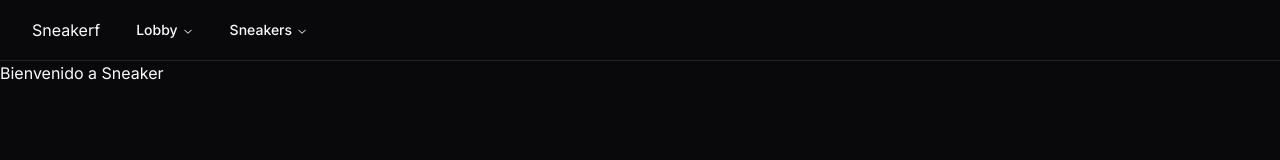
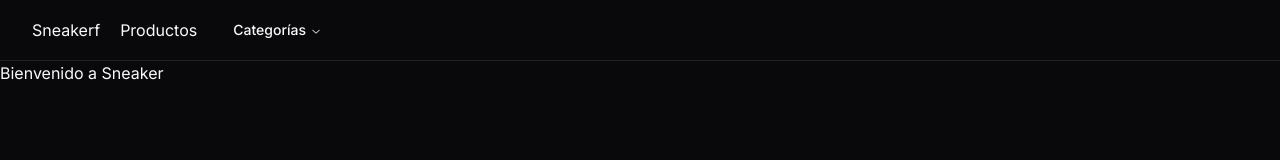
Before and after one commit to figueroaignacio/aspen-icons, a Next.js app: page / in a window 1280 px wide. Shown: the top 160 px of the page. Built offline with nearby package versions, Linux system fonts and the light colour scheme.

Commit message:
chore: making some changes to the code

```diff
--- a/src/components/Layout/MobileMenu.tsx
+++ b/src/components/Layout/MobileMenu.tsx
@@ -15,7 +15,7 @@ import {
 } from "../ui/sheet";
 
 // Config
-import { navigation } from "@/config/navigation";
+import { categories } from "@/config/navigation";
 
 // Icons
 import { HamburgerMenuIcon } from "@radix-ui/react-icons";
@@ -42,12 +42,12 @@ export function MobileMenu() {
               </AccordionItem>
               <AccordionItem value="item-2">
                 <AccordionTrigger>Sneakers</AccordionTrigger>
-                {navigation.map((item, index: number) => (
+                {categories.map((category, index: number) => (
                   <AccordionContent
                     key={index}
                     className="flex flex-col text-start gap-3"
                   >
-                    <Link href={item.href}>{item.title}</Link>
+                    <Link href={category.href}>{category.title}</Link>
                   </AccordionContent>
                 ))}
               </AccordionItem>
--- a/src/components/Layout/Navbar.tsx
+++ b/src/components/Layout/Navbar.tsx
@@ -18,7 +18,7 @@ import { MobileMenu } from "./MobileMenu";
 import { cn } from "@/lib/utils";
 
 // Config
-import { navigation } from "@/config/navigation";
+import { categories, navigation } from "@/config/navigation";
 
 export function Navbar() {
   return (
@@ -26,48 +26,24 @@ export function Navbar() {
       <Link href="/" className="hidden md:block">
         Sneakerf
       </Link>
+      {navigation.map((item, index) => (
+        <Link key={index} href={item.href}>
+          {item.title}
+        </Link>
+      ))}
       <NavigationMenu className="hidden md:block">
         <NavigationMenuList>
           <NavigationMenuItem>
-            <NavigationMenuTrigger>Lobby</NavigationMenuTrigger>
-            <NavigationMenuContent>
-              <ul className="grid gap-3 p-4 md:w-[400px] lg:w-[500px] lg:grid-cols-[.90fr_1fr]">
-                <li className="row-span-3">
-                  <NavigationMenuLink asChild>
-                    <a
-                      className="flex h-full w-full select-none flex-col justify-end rounded-md bg-gradient-to-b from-muted/50 to-muted p-6 no-underline outline-none focus:shadow-md"
-                      href="/"
-                    >
-                      <div className="mb-2 mt-4 text-lg font-medium">
-                        Sneakerf
-                      </div>
-                      <p className="text-sm leading-tight text-muted-foreground">
-                        Dale estilo a tus pasos con Sneakerf. Encontrá tus
-                        zapatillas ideales acá.
-                      </p>
-                    </a>
-                  </NavigationMenuLink>
-                </li>
-                <ListItem href="/products" title="Productos">
-                  Mirá todos los productos que Sneakerf te ofrece!
-                </ListItem>
-                <ListItem href="/blog" title="Blog">
-                  Esta sección esta siendo desarrollada.
-                </ListItem>
-              </ul>
-            </NavigationMenuContent>
-          </NavigationMenuItem>
-          <NavigationMenuItem>
-            <NavigationMenuTrigger>Sneakers</NavigationMenuTrigger>
+            <NavigationMenuTrigger>Categorías</NavigationMenuTrigger>
             <NavigationMenuContent>
               <ul className="grid w-[400px] gap-3 p-4 md:w-[500px] md:grid-cols-2 lg:w-[600px]">
-                {navigation.map((component) => (
+                {categories.map((category) => (
                   <ListItem
-                    key={component.title}
-                    title={component.title}
-                    href={component.href}
+                    key={category.title}
+                    title={category.title}
+                    href={category.href}
                   >
-                    {component.description}
+                    {category.description}
                   </ListItem>
                 ))}
               </ul>
@@ -75,7 +51,6 @@ export function Navbar() {
           </NavigationMenuItem>
         </NavigationMenuList>
       </NavigationMenu>
-      {/* Mobile Menu */}
       <MobileMenu />
     </header>
   );
--- a/src/config/navigation.ts
+++ b/src/config/navigation.ts
@@ -1,4 +1,8 @@
-export const navigation: {
+export const navigation: { title: string; href: string }[] = [
+  { title: "Productos", href: "/products" },
+];
+
+export const categories: {
   title: string;
   href: string;
   description: string;
@@ -6,38 +10,39 @@ export const navigation: {
 }[] = [
   {
     value: "item-1",
+    title: "Todas las categorías",
+    href: "/categories",
+    description:
+      "Mirá todas las categorías disponibles que Sneakerf tiene para ofrecerte",
+  },
+  {
+    value: "item-2",
     title: "Nike",
     href: "/docs/primitives/alert-dialog",
     description: "Innovación y rendimiento en cada diseño.",
   },
   {
-    value: "item-2",
+    value: "item-3",
     title: "Adidas",
     href: "/docs/primitives/hover-card",
     description: "Estilo icónico y versatilidad en cada paso.",
   },
   {
-    value: "item-3",
+    value: "item-4",
     title: "New Balance",
     href: "/docs/primitives/progress",
     description: "Comodidad y rendimiento se fusionan.",
   },
   {
-    value: "item-4",
+    value: "item-5",
     title: "Vans",
     href: "/docs/primitives/scroll-area",
     description: "Autenticidad y estilo en cada diseño.",
   },
   {
-    value: "item-5",
+    value: "item-6",
     title: "Puma",
     href: "/docs/primitives/tabs",
     description: "Innovación y estilo urbano se unen.",
   },
-  {
-    value: "item-6",
-    title: "Reebok",
-    href: "/docs/primitives/tooltip",
-    description: "Rendimiento y estilo clásico en cada paso.",
-  },
 ];
```
